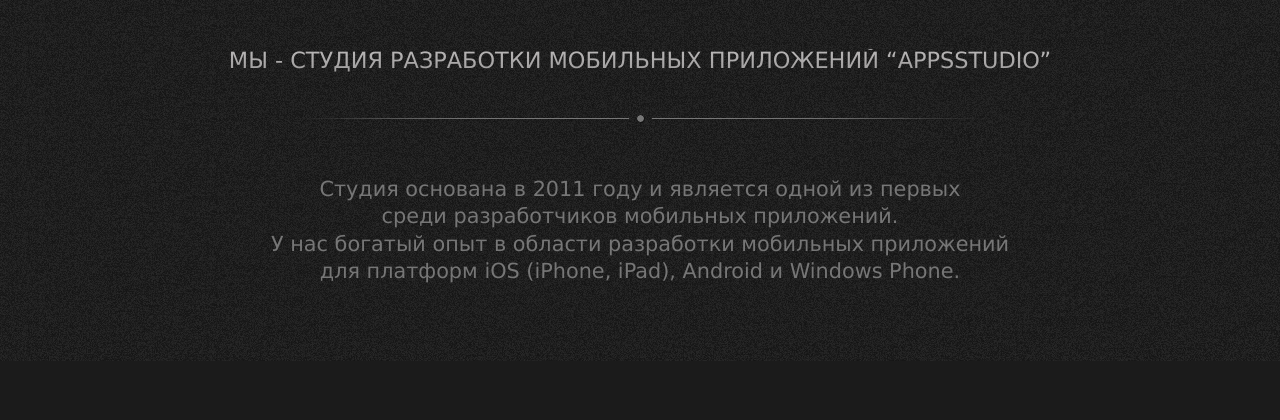
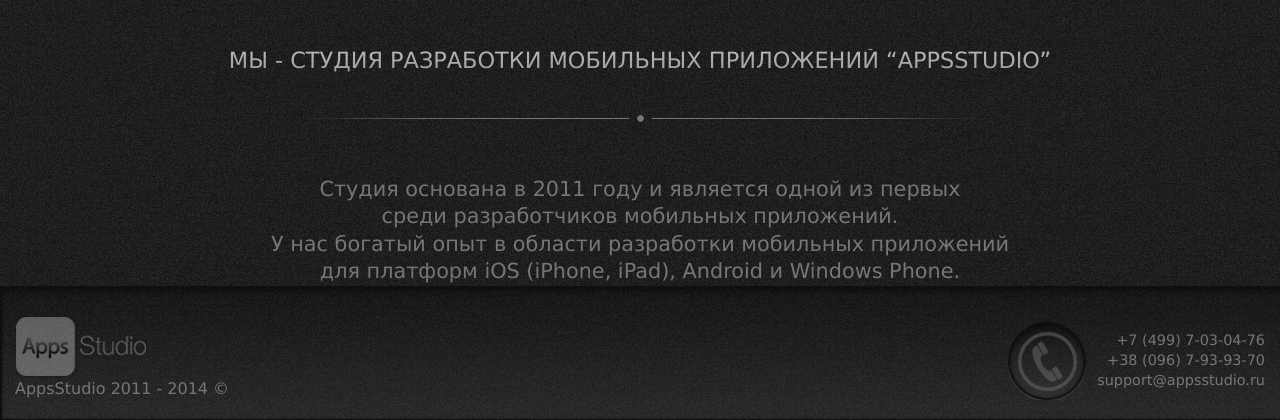
Before and after one commit to RuslanGrigoryev/Apps_studio, a PHP site: page / in a window 1280 px wide. Shown: the part 439-859 px from the top of the page. Before the commit the page ends 800 px from the top, so only its background shows below. Run offline with PHP 8.4, Linux system fonts and the light colour scheme; some libraries are stand-ins or nearby versions.

Commit message:
footer blocks logo and phone

```diff
--- a/css/style.css
+++ b/css/style.css
@@ -203,3 +203,26 @@ header {
   text-align: center;
   line-height: 1.3em;
 }
+
+/*23. Footer styles*/
+footer {
+  background: url(../i/markup/bg-footer.png) repeat-y;
+  height: 105px;
+  padding: 30px 0 0 0;
+}
+.footer-logo {
+    height: 105px;
+    float: left;
+}
+footer .wrap-contact {
+  padding: 15px 0 0 0;
+  height: 60px;
+  position: relative;
+}
+.footer-phone {
+    position: absolute;
+    left: -90px;
+    top: 6px;
+}
+.footer-text {}
+.footer-img {}
--- a/index.html
+++ b/index.html
@@ -12,7 +12,7 @@
 		<div class="wrapper top-header">
 
 			<div class="wrap-logo" itemscope itemtype="http://schema.org/Organization">
-			    <a class="logo-link" itemprop="url" href="index/html">
+			    <a class="logo-link" itemprop="url" href="index.html">
 			        <img class="logo-img" itemprop="logo" src="i/markup/logo.png" />
 			    </a>
 			</div>
@@ -118,6 +118,30 @@
 
 	</section>
 
+	<footer>
+
+		<div class="wrapper">
+
+			<div class="footer-logo">
+
+				<img src="i/markup/footer-logo.png" class="footer-img" alt="footer-logo">
+				<p class="footer-text">AppsStudio 2011 - 2014 ©</p>
+
+			</div>
+
+			<div class="wrap-contact vcard">
+				<img src="i/markup/footer-phone.png" alt="footer-phone" class="footer-phone">
+			  <span class="contact__item phone">+7 (499) 7-03-04-76</span>
+			  <span class="contact__item phone">+38 (096) 7-93-93-70</span>
+			  <a class="contact__item email" href="mailto:support@appsstudio.ru">
+			    support@appsstudio.ru
+			  </a>
+			</div>
+
+		</div>
+
+	</footer>
+
 	<script src="http://ajax.googleapis.com/ajax/libs/jquery/1.11.1/jquery.min.js"></script>
 	<script src="js/script.js"></script>
 </body>
```
Also changed, not shown: i/markup/bg-footer.png (added), i/markup/footer-logo.png (added), i/markup/footer-phone.png (added).
